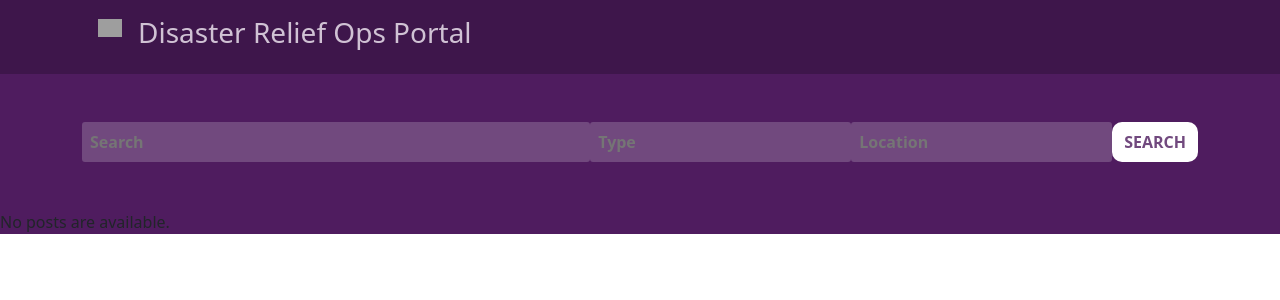
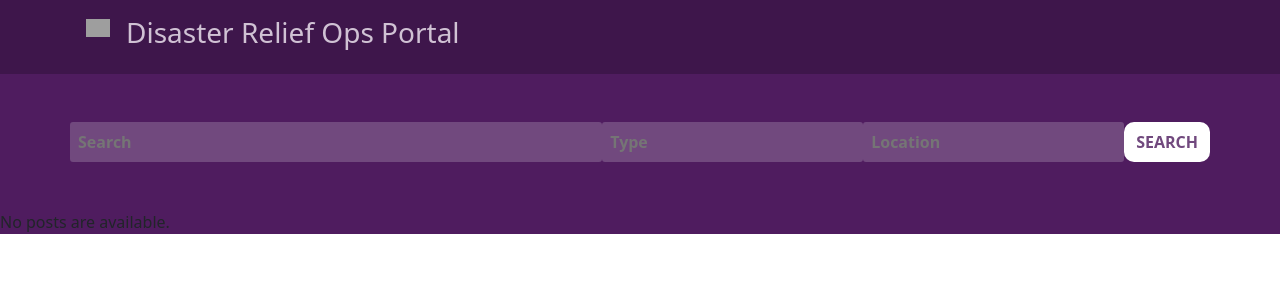
Before and after one commit to ICT-Brigade/dr_portal_api, a Django app: page /catalog/list in a window 1280 px wide. Shown: the top 300 px of the page. Run offline with Django 3.2, Linux system fonts and the light colour scheme; data that the repository does not hold is empty; some libraries are stand-ins or nearby versions; grey boxes are pictures that could not be loaded.

Commit message:
refactor: remove lr padding

```diff
--- a/catalog/templates/utility_bar.html
+++ b/catalog/templates/utility_bar.html
@@ -1,4 +1,4 @@
-<div class="container-md d-flex justify-content-between pb-5 pt-5" id="utility-bar">
+<div class="container-md d-flex justify-content-between pb-5 pt-5 px-0" id="utility-bar">
     <input class="p-2 w-50 bold" type="text" name="search" placeholder="Search" id="search">
     <input class="p-2 bold" type="text" name="campaign-type" placeholder="Type" id="campaign-type">
     <input class="p-2 bold" type="text" name="campaign-type" placeholder="Location" id="campaign-type">
--- a/templates/header.html
+++ b/templates/header.html
@@ -1,7 +1,7 @@
 {% load static %}
 <script src="https://code.iconify.design/1/1.0.7/iconify.min.js"></script>
 <div class="main-nav">
-    <div class="container-md d-flex flex-row">
+    <div class="container-md d-flex flex-row px-0">
         <div class="d-flex p-2 flex-grow-1">
             <div class="d-flex">
                 <img class="p-2 square" src="https://cp-union.com/wp-content/uploads/2021/02/cropped-Logo.png" alt="">
```
